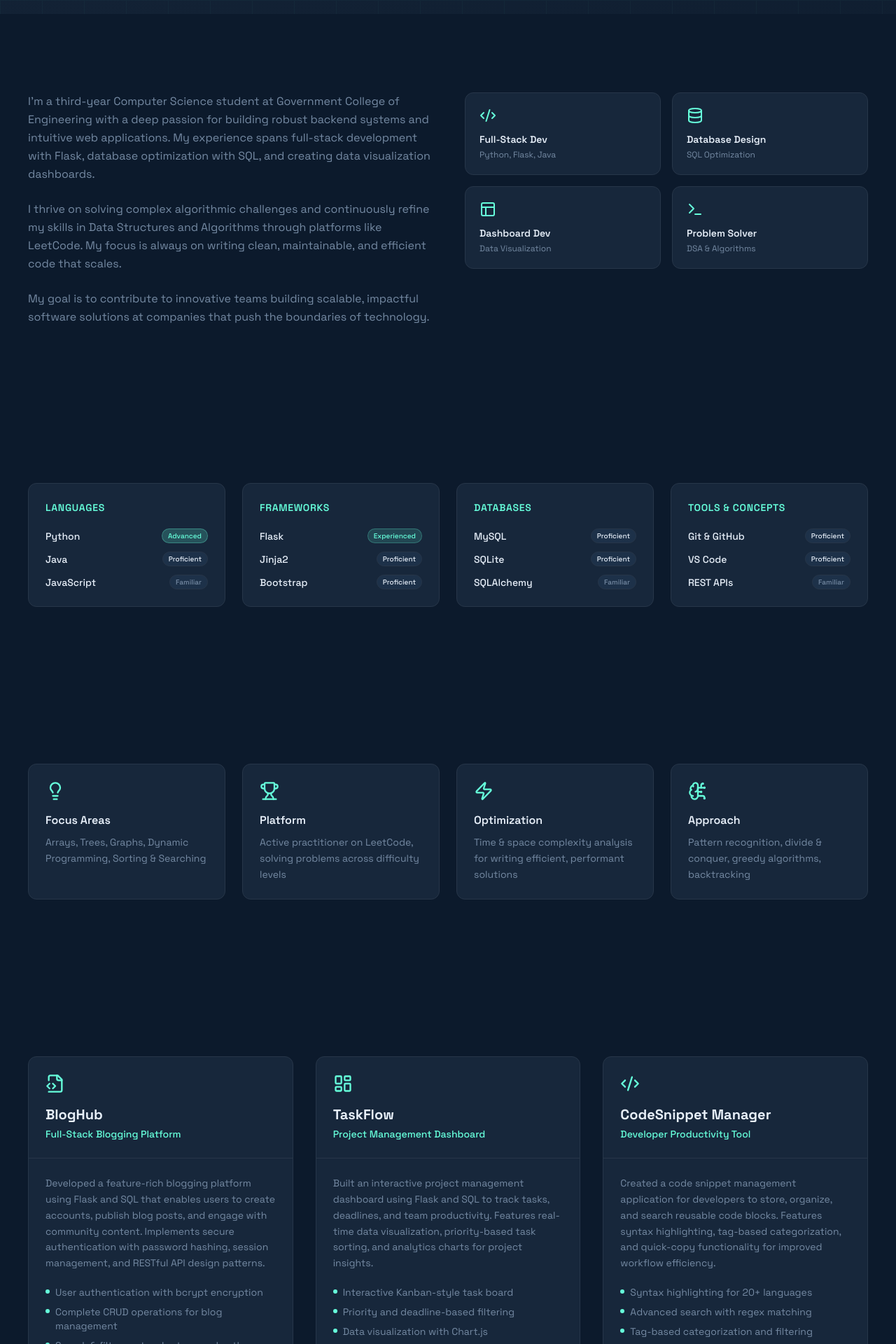
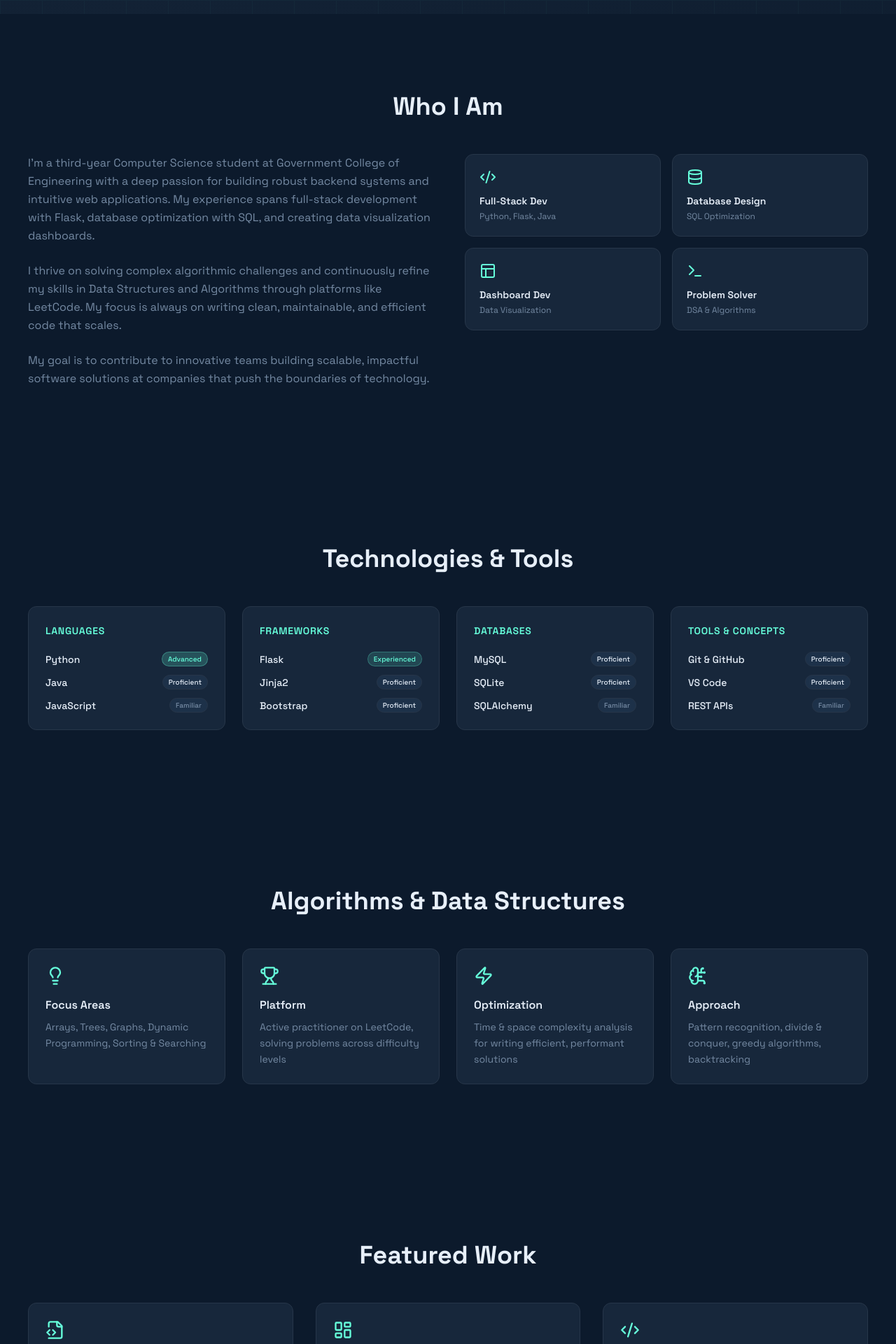
Before and after one commit to gopalan068/v0-portfolio-website, a Next.js app: page / in a window 1280 px wide. Shown: the part 780-2700 px from the top of the page at 70% size. Built offline with nearby package versions, Linux system fonts and the light colour scheme.

Commit message:
revert subheadings, update hero subtitle to Python Specialist

```diff
--- a/components/about-section.tsx
+++ b/components/about-section.tsx
@@ -34,6 +34,11 @@ export function AboutSection() {
   return (
     <section id="about" ref={sectionRef} className="px-6 py-20 md:py-28">
       <div className="mx-auto max-w-[1200px]">
+        <h2
+          className={`mb-12 text-center text-3xl font-bold text-foreground md:text-4xl transition-all duration-700 ${isVisible ? "translate-y-0 opacity-100" : "translate-y-8 opacity-0"}`}
+        >
+          <span className="text-balance">Who I Am</span>
+        </h2>
         <div
           className={`grid items-start gap-12 md:grid-cols-2 transition-all duration-700 ${isVisible ? "translate-y-0 opacity-100" : "translate-y-8 opacity-0"}`}
         >
--- a/components/connect-section.tsx
+++ b/components/connect-section.tsx
@@ -21,6 +21,11 @@ export function ConnectSection() {
   return (
     <section ref={sectionRef} className="px-6 py-20 md:py-28">
       <div className="mx-auto max-w-[1200px]">
+        <h2
+          className={`mb-12 text-center text-3xl font-bold text-foreground md:text-4xl transition-all duration-700 ${isVisible ? "translate-y-0 opacity-100" : "translate-y-8 opacity-0"}`}
+        >
+          <span className="text-balance">{"Let's Connect"}</span>
+        </h2>
         <div
           className={`grid gap-6 md:grid-cols-2 transition-all duration-700 ${isVisible ? "translate-y-0 opacity-100" : "translate-y-8 opacity-0"}`}
         >
--- a/components/contact-section.tsx
+++ b/components/contact-section.tsx
@@ -30,6 +30,11 @@ export function ContactSection() {
   return (
     <section id="contact" ref={sectionRef} className="px-6 py-20 md:py-28">
       <div className="mx-auto max-w-[1200px]">
+        <h2
+          className={`mb-12 text-center text-3xl font-bold text-foreground md:text-4xl transition-all duration-700 ${isVisible ? "translate-y-0 opacity-100" : "translate-y-8 opacity-0"}`}
+        >
+          <span className="text-balance">Get In Touch</span>
+        </h2>
         <div
           className={`grid items-start gap-12 md:grid-cols-2 transition-all duration-700 ${isVisible ? "translate-y-0 opacity-100" : "translate-y-8 opacity-0"}`}
         >
--- a/components/dsa-section.tsx
+++ b/components/dsa-section.tsx
@@ -44,6 +44,11 @@ export function DsaSection() {
   return (
     <section ref={sectionRef} className="px-6 py-20 md:py-28">
       <div className="mx-auto max-w-[1200px]">
+        <h2
+          className={`mb-12 text-center text-3xl font-bold text-foreground md:text-4xl transition-all duration-700 ${isVisible ? "translate-y-0 opacity-100" : "translate-y-8 opacity-0"}`}
+        >
+          <span className="text-balance">Algorithms & Data Structures</span>
+        </h2>
         <div className="grid gap-6 sm:grid-cols-2 lg:grid-cols-4">
           {dsaCards.map((card, index) => (
             <div
--- a/components/experience-section.tsx
+++ b/components/experience-section.tsx
@@ -42,6 +42,11 @@ export function ExperienceSection() {
   return (
     <section id="experience" ref={sectionRef} className="px-6 py-20 md:py-28">
       <div className="mx-auto max-w-[1200px]">
+        <h2
+          className={`mb-12 text-center text-3xl font-bold text-foreground md:text-4xl transition-all duration-700 ${isVisible ? "translate-y-0 opacity-100" : "translate-y-8 opacity-0"}`}
+        >
+          <span className="text-balance">Data Visualization & System Design</span>
+        </h2>
         <div className="grid gap-6 md:grid-cols-3">
           {experienceCards.map((card, index) => (
             <div
--- a/components/hero-section.tsx
+++ b/components/hero-section.tsx
@@ -51,7 +51,7 @@ export function HeroSection() {
           className={`transition-all delay-200 duration-700 ${isVisible ? "translate-y-0 opacity-100" : "translate-y-8 opacity-0"}`}
         >
           <p className="mx-auto mb-8 max-w-2xl text-lg leading-relaxed text-muted-foreground md:text-xl">
-            Full-Stack Developer | Python & Java Specialist | Problem Solver
+            Full-Stack Developer | Python Specialist | Problem Solver
           </p>
         </div>
 
--- a/components/learning-section.tsx
+++ b/components/learning-section.tsx
@@ -48,6 +48,11 @@ export function LearningSection() {
   return (
     <section ref={sectionRef} className="px-6 py-20 md:py-28">
       <div className="mx-auto max-w-[1200px]">
+        <h2
+          className={`mb-12 text-center text-3xl font-bold text-foreground md:text-4xl transition-all duration-700 ${isVisible ? "translate-y-0 opacity-100" : "translate-y-8 opacity-0"}`}
+        >
+          <span className="text-balance">Continuous Learning Journey</span>
+        </h2>
         <div className="grid gap-6 md:grid-cols-3">
           {learningCards.map((card, index) => (
             <div
--- a/components/projects-section.tsx
+++ b/components/projects-section.tsx
@@ -78,6 +78,11 @@ export function ProjectsSection() {
   return (
     <section id="projects" ref={sectionRef} className="px-6 py-20 md:py-28">
       <div className="mx-auto max-w-[1200px]">
+        <h2
+          className={`mb-12 text-center text-3xl font-bold text-foreground md:text-4xl transition-all duration-700 ${isVisible ? "translate-y-0 opacity-100" : "translate-y-8 opacity-0"}`}
+        >
+          <span className="text-balance">Featured Work</span>
+        </h2>
         <div className="grid gap-8 lg:grid-cols-3">
           {projects.map((project, index) => (
             <div
--- a/components/skills-section.tsx
+++ b/components/skills-section.tsx
@@ -63,6 +63,11 @@ export function SkillsSection() {
   return (
     <section id="skills" ref={sectionRef} className="px-6 py-20 md:py-28">
       <div className="mx-auto max-w-[1200px]">
+        <h2
+          className={`mb-12 text-center text-3xl font-bold text-foreground md:text-4xl transition-all duration-700 ${isVisible ? "translate-y-0 opacity-100" : "translate-y-8 opacity-0"}`}
+        >
+          <span className="text-balance">Technologies & Tools</span>
+        </h2>
         <div className="grid gap-6 sm:grid-cols-2 lg:grid-cols-4">
           {skillCategories.map((category, catIndex) => (
             <div
```
